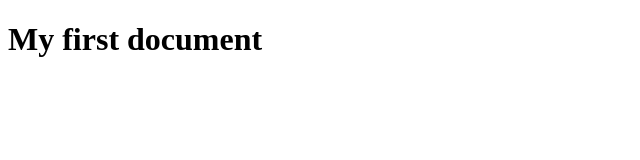
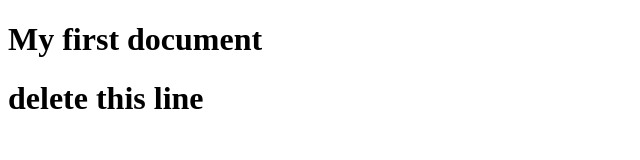
Before and after one commit to ShyarK/git-test, a plain HTML site: page index.html in a window 1280 px wide. Shown: the whole page, without its empty margins (0-640 px from the left). Drawn offline with Linux system fonts and the light colour scheme.

Commit message:
my fourth commit

```diff
--- a/index.html
+++ b/index.html
@@ -8,5 +8,6 @@
   </head>
   <body>
     <h1>My first document</h1>
+    <h1>delete this line</h1>
   </body>
 </html>
```
